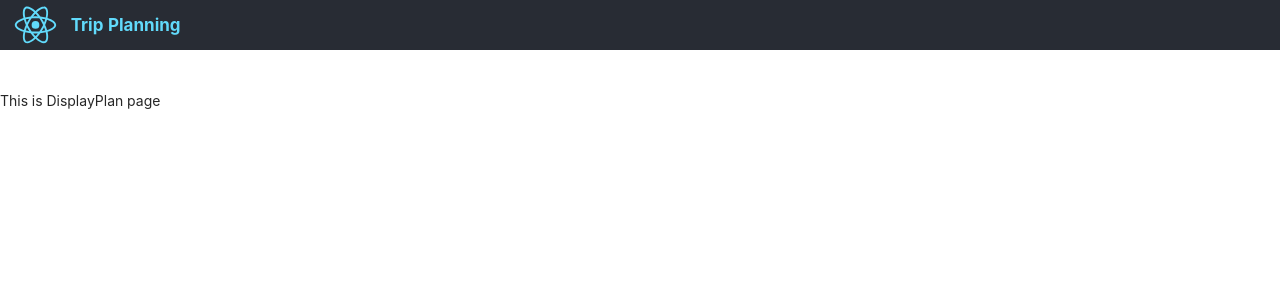
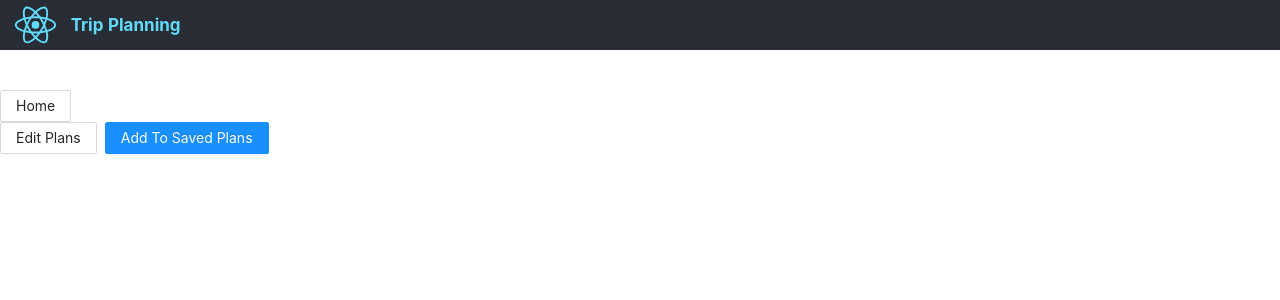
Before and after one commit to lqhu2020/TripPlanningFrontend, a React (Create React App) app: page /displayplan in a window 1280 px wide. Shown: the top 300 px of the page. Built offline with nearby package versions, Linux system fonts and the light colour scheme.

Commit message:
Added Three Buttons
Home button redirects to Home page
Edit Plans button redirects to AddPlan
Add To Saved Plans button is a place holder

```diff
--- a/src/components/DisplayPlan.js
+++ b/src/components/DisplayPlan.js
@@ -1,11 +1,33 @@
+import { Button, Space } from "antd";
 import React from "react";
+import { Link } from "react-router-dom";
 
 function DisplayPlan() {
   console.log("display plan");
 
+  const addToSavedPlans = () => {
+    console.log("plan added!")
+  }
+
   return (
     <div>
-      <p>This is DisplayPlan page</p>
+      <div>
+        <Link to="/Home">
+          <Button>Home</Button>
+        </Link>
+      </div>
+      <Space>
+        <span>
+          <Link to="/AddPlan">
+            <Button onClick={addToSavedPlans}>Edit Plans</Button>
+          </Link>
+        </span>
+        <span>
+          <Button type="primary" onClick={addToSavedPlans}>
+            Add To Saved Plans
+          </Button>
+        </span>
+      </Space>
     </div>
   );
 }
```
